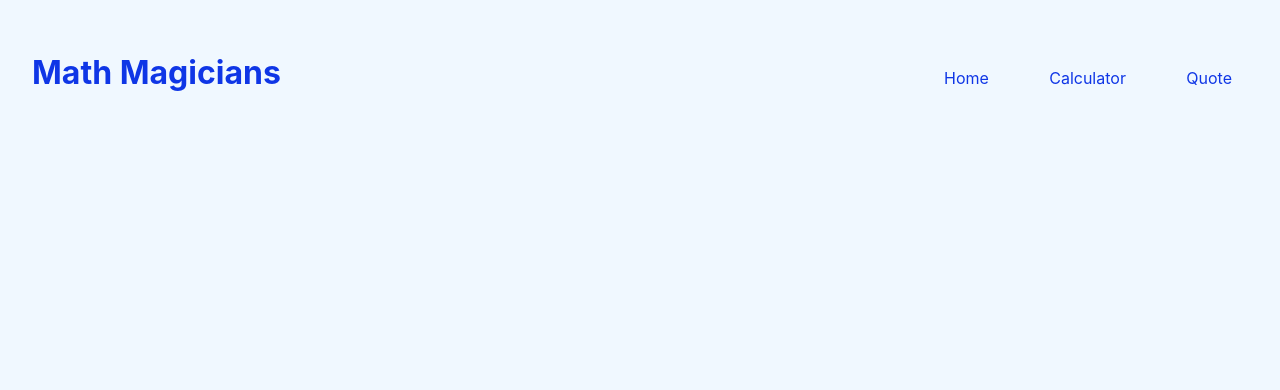
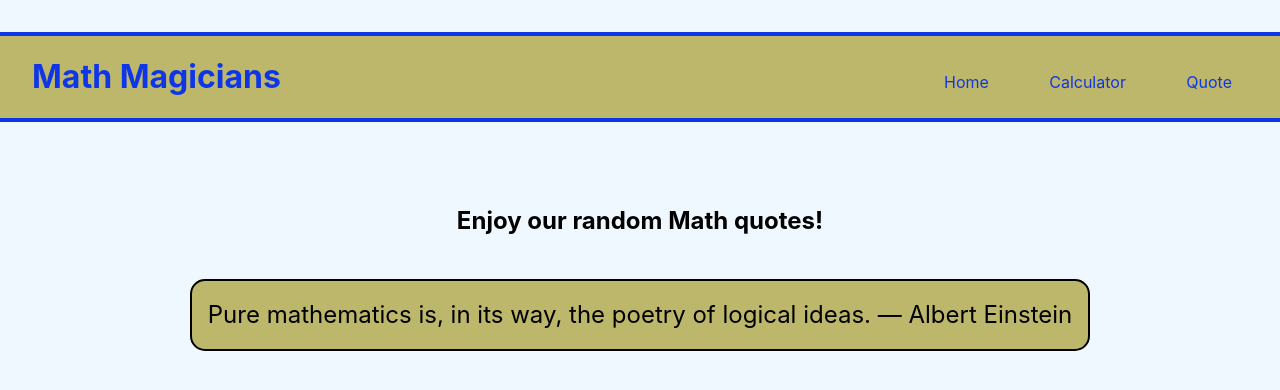
Before and after one commit to Hombre2014/math-magicians, a React (Create React App) app: page /quote in a window 1280 px wide. Shown: the top 390 px of the page. Built offline with nearby package versions, Linux system fonts and the light colour scheme; no server answers.

Commit message:
Add fetchQuote function

```diff
--- a/src/App.css
+++ b/src/App.css
@@ -4,7 +4,7 @@ body {
 
 .container {
   margin-top: 4rem;
-  margin: 2rem;
+  margin: 2rem 0;
   display: flex;
   flex-direction: column;
 }
@@ -13,6 +13,10 @@ header {
   display: flex;
   justify-content: space-between;
   align-items: baseline;
+  background-color: darkkhaki;
+  border-bottom: 4px solid #0f36e6;
+  border-top: 4px solid #0f36e6;
+  padding: 0 2rem;
 }
 
 nav {
@@ -31,3 +35,11 @@ a {
 a:hover {
   color: #0020af;
 }
+
+.home {
+  padding: 0 2rem;
+}
+
+.home > h2 {
+  margin-top: 4rem;
+}
--- a/src/components/Calculator.js
+++ b/src/components/Calculator.js
@@ -9,8 +9,8 @@ const Calculator = () => {
   };
   const { next, total, operation } = state;
   return (
-    <div className="wrapper">
-      <h2>Let&apos;s do some math!</h2>
+    <div className="wrapper" style={{ marginTop: '4rem' }}>
+      <h2 style={{ marginTop: 0 }}>Let&apos;s do some math!</h2>
       <div className="calc">
         <div className="display">{next || operation || total || 0}</div>
         <div className="buttons">
--- a/src/components/Home.js
+++ b/src/components/Home.js
@@ -1,5 +1,5 @@
 const Home = () => (
-  <main className="container">
+  <main className="home">
     <h2>Welcome to our page!</h2>
     <p>
       Mathematics, the science of structure, order, and relation that has evolved from elemental
--- /dev/null
+++ b/src/components/Quote.css
@@ -0,0 +1,22 @@
+.quote {
+  display: flex;
+  flex-wrap: wrap;
+  justify-content: center;
+  margin-top: 4rem;
+  padding: 0 2rem;
+}
+
+.quote > h2 {
+  display: block;
+  width: 100%;
+}
+
+.quote-line {
+  max-width: 80%;
+  font-size: 1.5rem;
+  line-height: 1.5;
+  background-color: darkkhaki;
+  border: 2px solid black;
+  border-radius: 15px;
+  padding: 1rem;
+}
--- a/src/components/Quote.js
+++ b/src/components/Quote.js
@@ -1,17 +1,27 @@
 import { useState, useEffect } from 'react';
+import './Quote.css';
 
 const Quote = () => {
-  const [quote, setQuote] = useState('');
+  const defaultQuote = 'Pure mathematics is, in its way, the poetry of logical ideas. — Albert Einstein';
+  const [quote, setQuote] = useState(`${defaultQuote}`);
 
   useEffect(() => {
-    fetch('https://random-math-quote-api.herokuapp.com/')
-      .then((response) => response.json())
-      .then((data) => setQuote(`${data.quote} - "${data.author}`));
-  }, []);
+    async function fetchQuote() {
+      const res = await fetch('https://random-math-quote-api.herokuapp.com/');
+      const data = await res.json();
+      const quotes = `${data.quote} — ${data.author}`;
+      const quoteTimer = setTimeout(() => setQuote(quotes), 8000);
+      return () => {
+        clearTimeout(quoteTimer);
+      };
+    }
+    fetchQuote();
+  }, [quote]);
 
   return (
     <div className="quote">
-      <p>{ quote }</p>
+      <h2 style={{ textAlign: 'center' }}>Enjoy our random Math quotes!</h2>
+      <p className="quote-line">{ quote }</p>
     </div>
   );
 };
--- a/src/components/calculator.css
+++ b/src/components/calculator.css
@@ -6,14 +6,11 @@ button {
 .wrapper {
   display: flex;
   justify-content: space-between;
+  padding: 0 2rem;
 }
 
 .calc {
   min-width: 500px;
-}
-
-h2 {
-  margin-top: 0;
 }
 
 .display {
```
